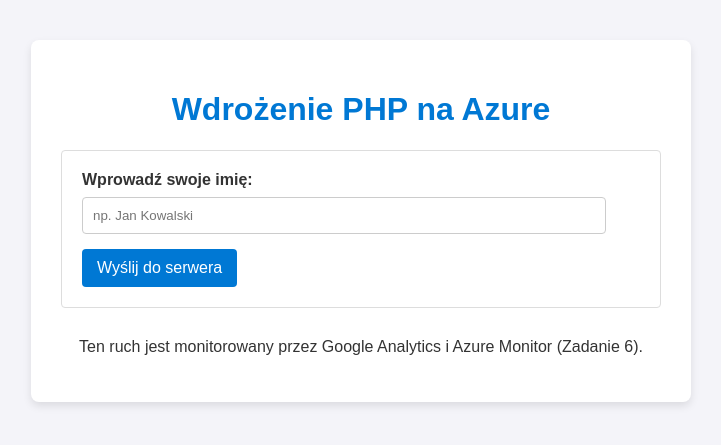
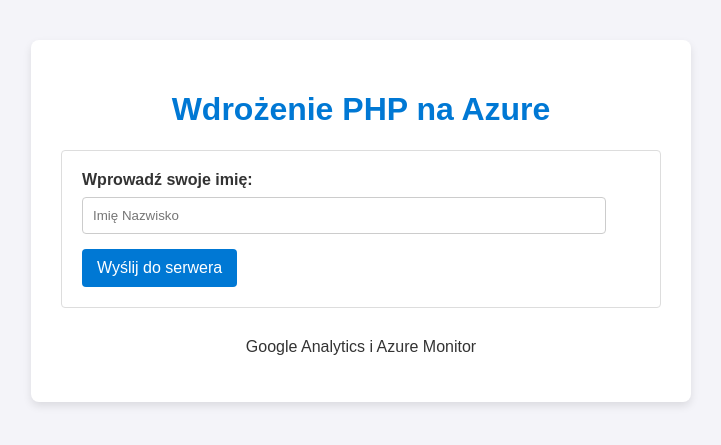
Before and after one commit to rajdowic403/lab5i6, a PHP site: page / in a window 1280 px wide. Shown: the top 445 px of the page, without its empty margins (279-1000 px from the left). Run offline with PHP 8.4, Linux system fonts and the light colour scheme.

Commit message:
poprawa kodu

```diff
--- a/index.php
+++ b/index.php
@@ -92,12 +92,12 @@ if ($_SERVER["REQUEST_METHOD"] == "POST") {
 
         <form method="post" action="index.php">
             <label for="imie">Wprowadź swoje imię:</label>
-            <input type="text" id="imie" name="imie" required placeholder="np. Jan Kowalski">
+            <input type="text" id="imie" name="imie" required placeholder="Imię Nazwisko">
             <input type="submit" value="Wyślij do serwera">
         </form>
 
         <p style="text-align: center; margin-top: 30px;">
-            Ten ruch jest monitorowany przez Google Analytics i Azure Monitor (Zadanie 6).
+         Google Analytics i Azure Monitor
         </p>
     </div>
 </body>
```
